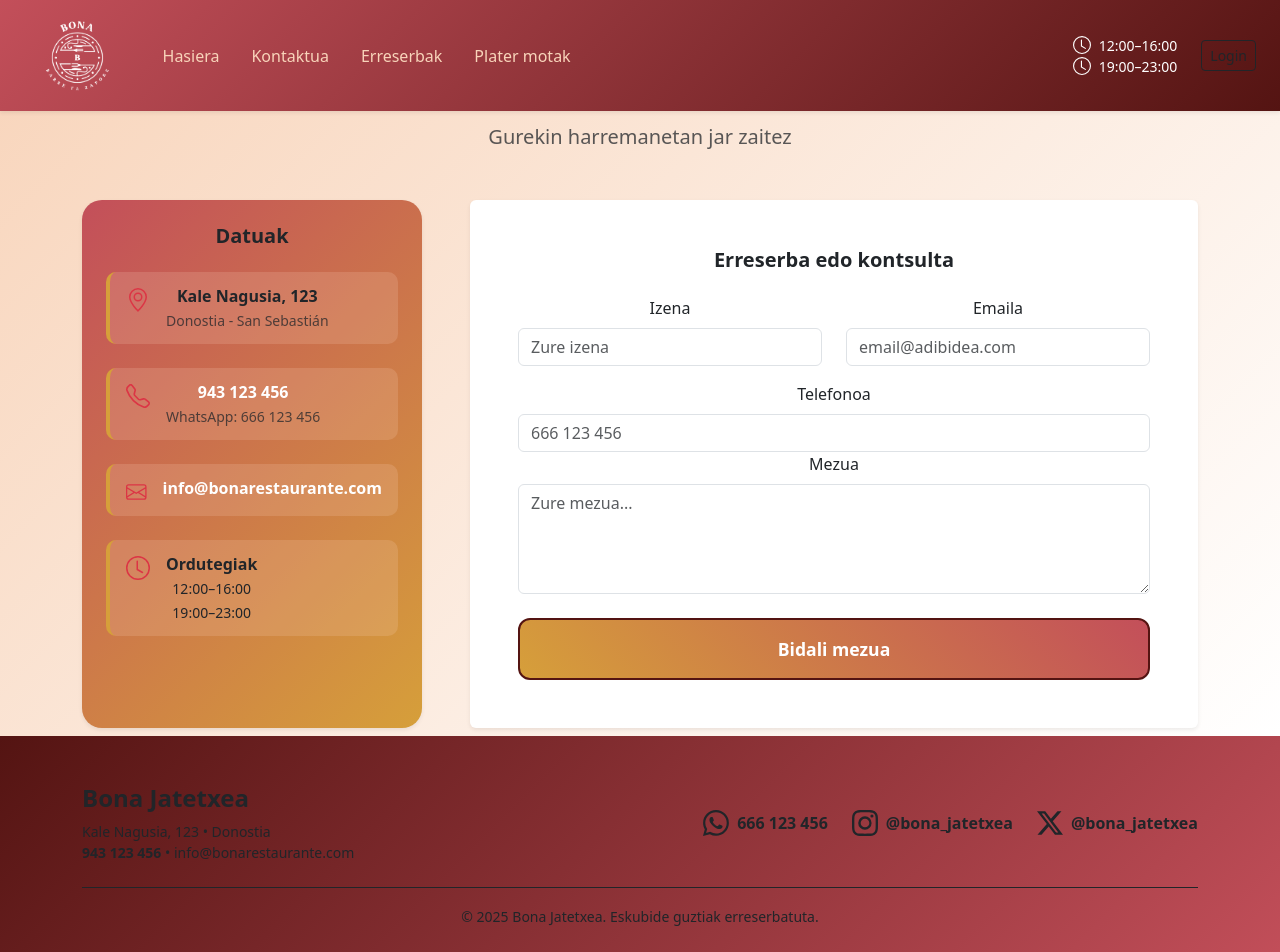
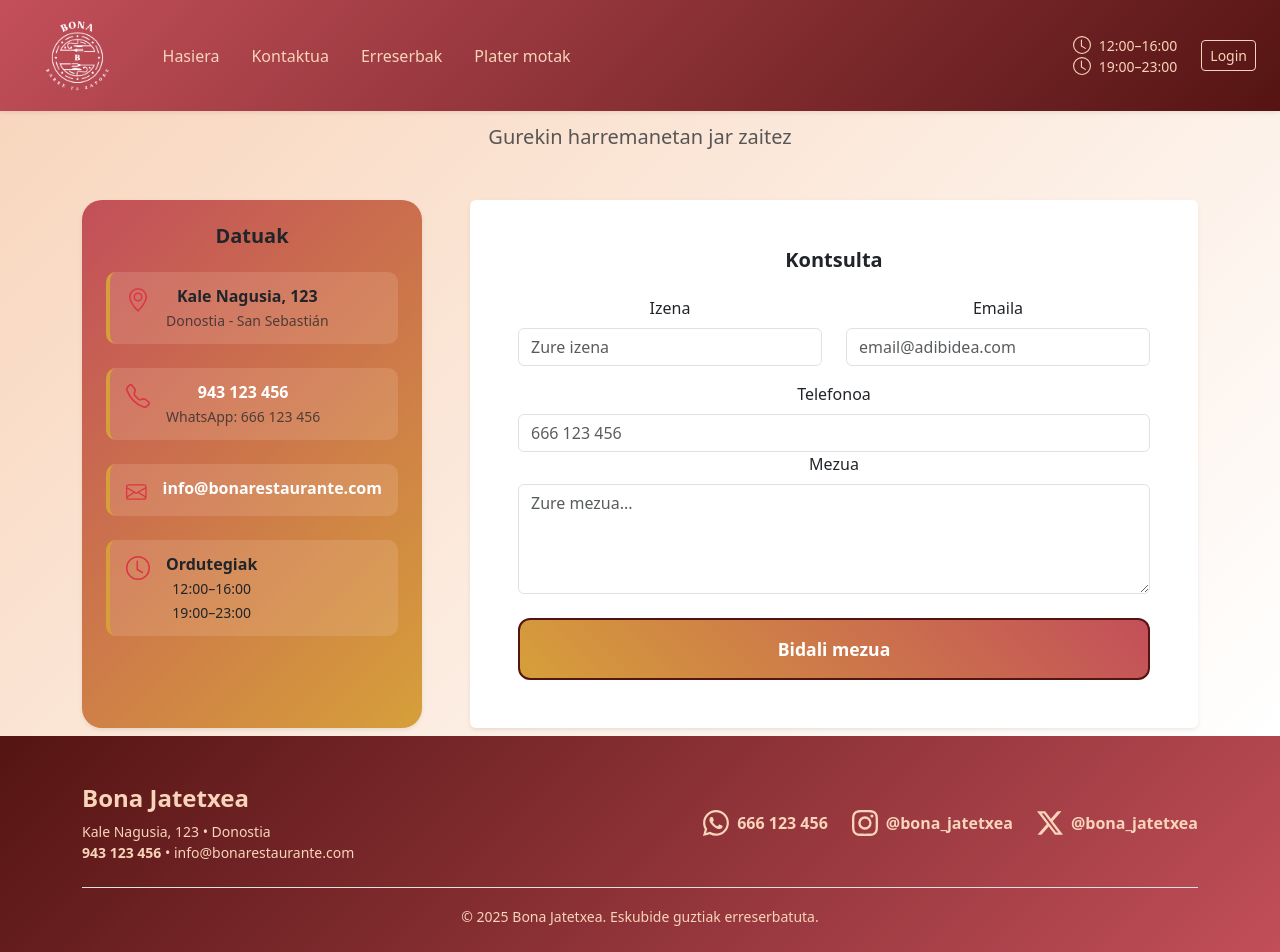
Before and after one commit to odonosoga/BonaJatetxea, a React (Create React App) app in the folder bona-web/: page /kontaktua in a window 1280 px wide. Shown: the top 952 px of the page. Built offline with nearby package versions, Linux system fonts and the light colour scheme.

Commit message:
Kontaktua 2

```diff
--- a/bona-web/src/components/Contact/contact.js
+++ b/bona-web/src/components/Contact/contact.js
@@ -67,7 +67,7 @@
             <Col lg={8}>
               <Card className="border-0 shadow-sm h-100">
                 <Card.Body className="p-4 p-lg-5">
-                  <h5 className="fw-bold mb-4">Erreserba edo kontsulta</h5>
+                  <h5 className="fw-bold mb-4">Kontsulta</h5>
                   <Form>
                     <Row>
                       <Col md={6} className="mb-3">
--- a/bona-web/src/components/Footer/footer.css
+++ b/bona-web/src/components/Footer/footer.css
@@ -0,0 +1,20 @@
+.footer {
+  color: #F8D4BA;
+}
+
+.footer a {
+  color: #F8D4BA;
+  text-decoration: none;
+  transition: color 0.2s ease, text-shadow 0.2s ease;
+}
+
+/* Hover como el que indicas */
+.footer a:hover,
+.footer a:focus {
+  color: #D69F3A !important;
+  text-shadow: 0 0 8px rgba(0, 0, 0, 0.4);
+}
+
+.footer-copy {
+  border-color: #F8D4BA !important;
+}
--- a/bona-web/src/components/Footer/footer.js
+++ b/bona-web/src/components/Footer/footer.js
@@ -1,19 +1,33 @@
 import React from "react";
 import { Container, Row, Col } from "react-bootstrap";
 import { BsWhatsapp, BsInstagram, BsTwitterX } from "react-icons/bs";
+import "./footer.css";
 
 const Footer = () => {
   return (
-    <footer style={{  background: 'linear-gradient(135deg, #541412 0%, #C34F5A 100%)' }} className="text-dark py-4 py-md-5">
+    <footer
+      style={{
+        background: "linear-gradient(135deg, #541412 0%, #C34F5A 100%)",
+      }}
+      className="py-4 py-md-5 footer"
+    >
       <Container>
         <Row className="align-items-center justify-content-between">
-
           {/* Izquierda - Info del restaurante */}
-          <Col xs={12} md={5} lg={4} className="text-center text-md-start mb-3 mb-md-0">
+          <Col
+            xs={12}
+            md={5}
+            lg={4}
+            className="text-center text-md-start mb-3 mb-md-0"
+          >
             <h4 className="fw-bold mb-2">Bona Jatetxea</h4>
             <p className="mb-0 small">
-              Kale Nagusia, 123 • Donostia<br />
-              <strong>943 123 456</strong> • info@bonarestaurante.com
+              Kale Nagusia, 123 • Donostia
+              <br />
+              <strong>943 123 456</strong> •{" "}
+              <a href="mailto:info@bonarestaurante.com">
+                info@bonarestaurante.com
+              </a>
             </p>
           </Col>
 
@@ -24,7 +38,7 @@ const Footer = () => {
                 href="https://wa.me/34666123456"
                 target="_blank"
                 rel="noreferrer"
-                className="text-dark text-decoration-none d-flex align-items-center gap-2 fw-bold"
+                className="text-decoration-none d-flex align-items-center gap-2 fw-bold"
               >
                 <BsWhatsapp size={26} />
                 <span className="d-none d-sm-inline">666 123 456</span>
@@ -34,7 +48,7 @@ const Footer = () => {
                 href="https://instagram.com/bona_jatetxea"
                 target="_blank"
                 rel="noreferrer"
-                className="text-dark text-decoration-none d-flex align-items-center gap-2 fw-bold"
+                className="text-decoration-none d-flex align-items-center gap-2 fw-bold"
               >
                 <BsInstagram size={26} />
                 <span>@bona_jatetxea</span>
@@ -44,7 +58,7 @@ const Footer = () => {
                 href="https://twitter.com/bona_jatetxea"
                 target="_blank"
                 rel="noreferrer"
-                className="text-dark text-decoration-none d-flex align-items-center gap-2 fw-bold"
+                className="text-decoration-none d-flex align-items-center gap-2 fw-bold"
               >
                 <BsTwitterX size={26} />
                 <span>@bona_jatetxea</span>
@@ -54,9 +68,10 @@ const Footer = () => {
         </Row>
 
         {/* Copyright - más discreto */}
-        <div className="text-center mt-4 pt-3 border-top border-dark">
+        <div className="text-center mt-4 pt-3 border-top footer-copy">
           <small className="fw-medium">
-            © {new Date().getFullYear()} Bona Jatetxea. Eskubide guztiak erreserbatuta.
+            © {new Date().getFullYear()} Bona Jatetxea. Eskubide guztiak
+            erreserbatuta.
           </small>
         </div>
       </Container>
--- a/bona-web/src/components/Header/header.css
+++ b/bona-web/src/components/Header/header.css
@@ -1,4 +1,9 @@
-/* header.css */
+.header-top {
+  color: #F8D4BA;
+}
+
+
+/*Login botoia*/
 .nav-link-custom {
   color: #F8D4BA !important;
   font-weight: 500;
@@ -26,3 +31,20 @@
 .nav-link-custom:hover::after {
   width: 80%;
 }
+
+/*Login botoia*/
+.login-btn {
+  color: #F8D4BA !important;
+  border-color: #F8D4BA !important;
+  background-color: transparent;
+  font-weight: 500;
+  transition: all 0.2s ease;
+}
+
+.login-btn:hover,
+.login-btn:focus {
+  color: #541412 !important;           /* Texto oscuro para contraste */
+  border-color: #541412 !important;
+  background-color: #F8D4BA !important;
+  text-shadow: 0 0 6px rgba(0, 0, 0, 0.4);
+}
--- a/bona-web/src/components/Header/header.js
+++ b/bona-web/src/components/Header/header.js
@@ -7,15 +7,17 @@ import "../Header/header.css";
 const Header = () => {
   return (
     <Navbar
-     style={{  background: 'linear-gradient(135deg, #C34F5A 0%, #541412 100%)' }}
+      style={{
+        background: "linear-gradient(135deg, #C34F5A 0%, #541412 100%)",
+      }}
       variant="dark"
       expand="lg"
       fixed="top"
-      className="shadow-sm"
+      className="shadow-sm header-top"
     >
       <Container fluid className="px-4">
         {/* Logo - Home */}
-        <Navbar.Brand as={Link} to="/" style={{ cursor: 'pointer' }}>
+        <Navbar.Brand as={Link} to="/" style={{ cursor: "pointer" }}>
           <Image
             src="/BonaLogoa.png"
             alt="Bona Restaurant Logo"
@@ -32,7 +34,11 @@ const Header = () => {
             <Nav.Link as={Link} to="/" className="nav-link-custom px-3">
               Hasiera
             </Nav.Link>
-            <Nav.Link as={Link} to="/kontaktua" className="nav-link-custom px-3">
+            <Nav.Link
+              as={Link}
+              to="/kontaktua"
+              className="nav-link-custom px-3"
+            >
               Kontaktua
             </Nav.Link>
             {/* Otros enlaces futuros */}
@@ -44,18 +50,22 @@ const Header = () => {
             </Nav.Link>
           </Nav>
 
-          <Stack direction="horizontal" gap={3} className="align-items-center flex-wrap justify-content-center justify-content-lg-end">
-            <div className="text-dark d-none d-lg-flex flex-column">
+          <Stack
+            direction="horizontal"
+            gap={3}
+            className="align-items-center flex-wrap justify-content-center justify-content-lg-end"
+          >
+            <div className="d-none d-lg-flex flex-column">
               <div className="d-flex align-items-center gap-2">
-                <BsClock size={18} className="text-white" />
-                <small className="fw-medium text-white">12:00–16:00</small>
+                <BsClock size={18} />
+                <small className="fw-medium">12:00–16:00</small>
               </div>
               <div className="d-flex align-items-center gap-2">
-                <BsClock size={18} className="text-white" />
-                <small className="fw-medium text-white">19:00–23:00</small>
+                <BsClock size={18} />
+                <small className="fw-medium">19:00–23:00</small>
               </div>
             </div>
-            <Button variant="outline-dark" size="sm" className="ms-2">
+            <Button variant="outline-dark" size="sm" className="login-btn ms-2 ">
               Login
             </Button>
           </Stack>
```
